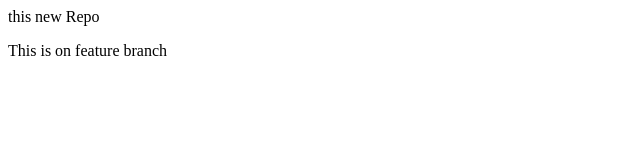
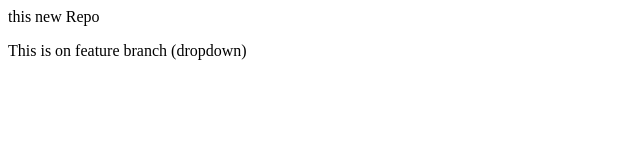
Before and after one commit to rathodbalaji15/LocalRepo, a plain HTML site: page index.html in a window 1280 px wide. Shown: the full height of the page, 0-640 px from the left. Drawn offline with Linux system fonts and the light colour scheme.

Commit message:
New feature in feature

```diff
--- a/index.html
+++ b/index.html
@@ -1,4 +1,4 @@
 <P>
     this new Repo
 </P>
-<P1>This is on feature branch</P1>
+<P1>This is on feature branch (dropdown)</P1>
```
